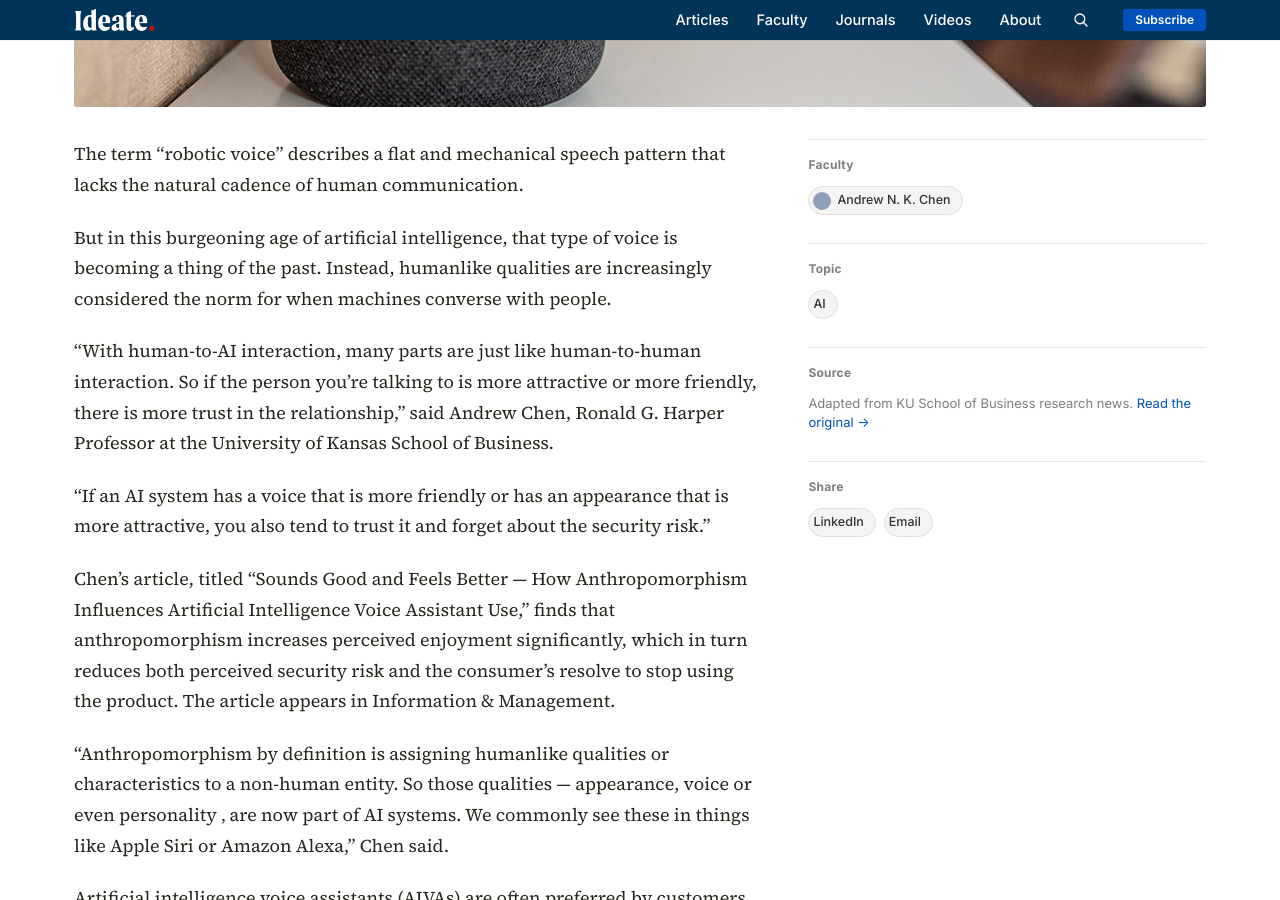
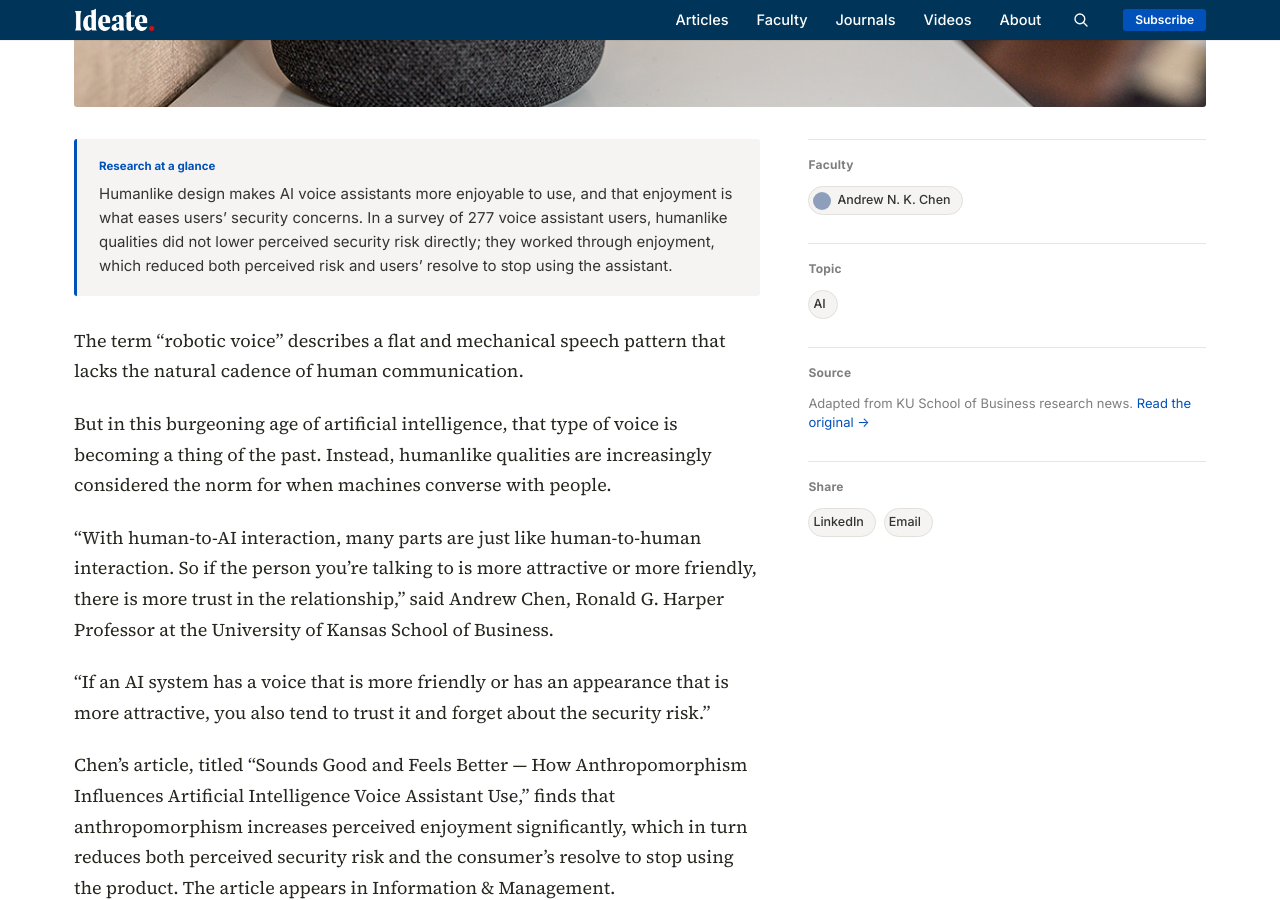
Before and after one commit to KUBschool/ideate, a Jekyll site: the page built from _articles/2026-10-29-humanlike-design-of-ai-voice-assistants-helps-users-disregard-security-risks-study-finds.md, in a window 1280 px wide and 900 px high, scrolled down 789 px. Built offline with Jekyll 4.4.1, drawn with Linux system fonts in a browser that asks for light colours.

Commit message:
Update Article “2026-10-29-humanlike-design-of-ai-voice-assistants-helps-users-disregard-security-risks-study-finds”

```diff
--- a/_articles/2026-10-29-humanlike-design-of-ai-voice-assistants-helps-users-disregard-security-risks-study-finds.md
+++ b/_articles/2026-10-29-humanlike-design-of-ai-voice-assistants-helps-users-disregard-security-risks-study-finds.md
@@ -12,6 +12,11 @@ image: /assets/uploads/smart-speaker.jpg
 image_tint: steam
 featured: true
 source_url: https://news.ku.edu/news/article/humanlike-design-of-ai-voice-assistants-helps-users-disregard-security-risks-study-finds
+answer_box: Humanlike design makes AI voice assistants more enjoyable to use,
+  and that enjoyment is what eases users’ security concerns. In a survey of 277
+  voice assistant users, humanlike qualities did not lower perceived security
+  risk directly; they worked through enjoyment, which reduced both perceived
+  risk and users’ resolve to stop using the assistant.
 journal: Information & Management
 journal_url: https://www.researchgate.net/publication/412276954_Sounds_Good_and_Feels_Better-How_Anthropomorphism_Influences_Artificial_Intelligence_Voice_Assistant_Use
 ---
```
